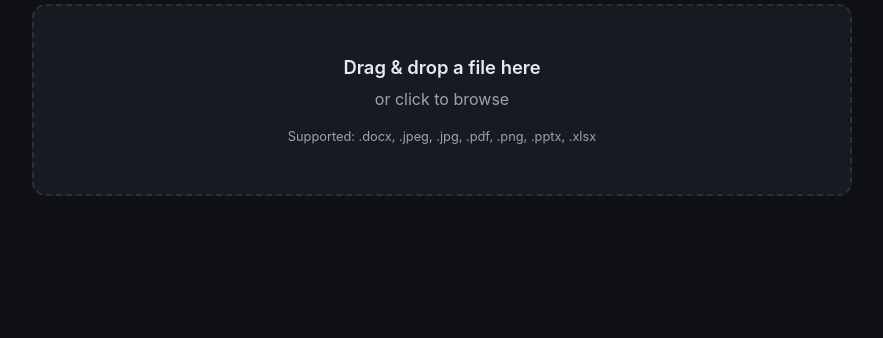
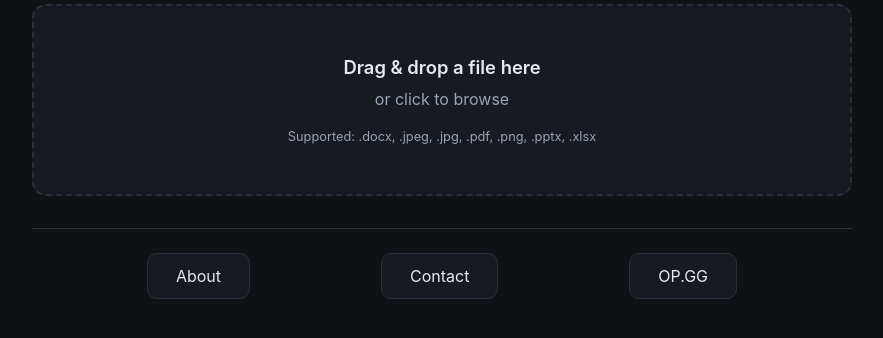
Before and after one commit to chrisjym/pydown, a Flask app: page / in a window 1280 px wide. Shown: the part 164-502 px from the top of the page, without its empty margins (198-1081 px from the left). Run offline with Flask 3, Linux system fonts and the light colour scheme; parts of the project's set-up code (start-up, migrations or seed data) failed here and were passed over; some libraries are stand-ins or nearby versions.

Commit message:
Added FAQ buttons

```diff
--- a/pydown/web/static/style.css
+++ b/pydown/web/static/style.css
@@ -9,11 +9,14 @@
   --error: #ff6b6b;
 }
 
-* { box-sizing: border-box; }
+* {
+  box-sizing: border-box;
+}
 
 body {
   margin: 0;
-  font-family: -apple-system, BlinkMacSystemFont, "Segoe UI", Roboto, sans-serif;
+  font-family:
+    -apple-system, BlinkMacSystemFont, "Segoe UI", Roboto, sans-serif;
   background: var(--bg);
   color: var(--text);
   line-height: 1.5;
@@ -25,9 +28,54 @@ body {
   padding: 3rem 1.25rem 4rem;
 }
 
-header { text-align: center; margin-bottom: 2rem; }
-h1 { margin: 0; font-size: 2.4rem; letter-spacing: -0.02em; }
-.subtitle { margin: 0.4rem 0 0; color: var(--muted); }
+header {
+  text-align: center;
+  margin-bottom: 2rem;
+}
+h1 {
+  margin: 0;
+  font-size: 2.4rem;
+  letter-spacing: -0.02em;
+}
+.subtitle {
+  margin: 0.4rem 0 0;
+  color: var(--muted);
+}
+
+.faq {
+  display: flex;
+  justify-content: space-evenly;
+  align-items: center;
+  gap: 1rem;
+  margin-top: 1.5rem;
+}
+.faq button {
+  padding: 0.75rem 1.75rem;
+  font-size: 1rem;
+  font-family: inherit;
+  color: var(--text);
+  background: var(--panel);
+  border: 1px solid var(--border);
+  border-radius: 10px;
+  cursor: pointer;
+  transition:
+    border-color 0.15s,
+    color 0.15s,
+    background 0.15s;
+}
+.faq button:hover,
+.faq button:focus-visible {
+  border-color: var(--accent);
+  color: var(--accent);
+  background: var(--accent-soft);
+  outline: none;
+}
+
+hr {
+  border: none;
+  border-top: 1px solid var(--border);
+  margin: 2rem 0 0;
+}
 
 /* Drop zone */
 .dropzone {
@@ -38,27 +86,56 @@ h1 { margin: 0; font-size: 2.4rem; letter-spacing: -0.02em; }
   padding: 3rem 1.5rem;
   text-align: center;
   cursor: pointer;
-  transition: border-color 0.15s, background 0.15s;
+  transition:
+    border-color 0.15s,
+    background 0.15s;
 }
 .dropzone:hover,
-.dropzone:focus-visible { border-color: var(--accent); outline: none; }
+.dropzone:focus-visible {
+  border-color: var(--accent);
+  outline: none;
+}
 .dropzone.dragover {
   border-color: var(--accent);
   background: var(--accent-soft);
 }
-.dropzone-title { margin: 0; font-size: 1.15rem; font-weight: 600; }
-.dropzone-hint { margin: 0.35rem 0 0; color: var(--muted); }
-.dropzone-formats { margin: 1rem 0 0; font-size: 0.8rem; color: var(--muted); }
-.file-input { display: none; }
+.dropzone-title {
+  margin: 0;
+  font-size: 1.15rem;
+  font-weight: 600;
+}
+.dropzone-hint {
+  margin: 0.35rem 0 0;
+  color: var(--muted);
+}
+.dropzone-formats {
+  margin: 1rem 0 0;
+  font-size: 0.8rem;
+  color: var(--muted);
+}
+.file-input {
+  display: none;
+}
 
 /* Status messages */
-.status, .success, .error {
+.status,
+.success,
+.error {
   margin-top: 1.25rem;
   padding: 0.75rem 1rem;
   border-radius: 10px;
   font-size: 0.95rem;
   text-align: center;
 }
-.status { background: var(--panel); color: var(--muted); }
-.success { background: rgba(110, 231, 168, 0.12); color: #6ee7a8; }
-.error { background: rgba(255, 107, 107, 0.12); color: var(--error); }
+.status {
+  background: var(--panel);
+  color: var(--muted);
+}
+.success {
+  background: rgba(110, 231, 168, 0.12);
+  color: #6ee7a8;
+}
+.error {
+  background: rgba(255, 107, 107, 0.12);
+  color: var(--error);
+}
--- a/pydown/web/templates/index.html
+++ b/pydown/web/templates/index.html
@@ -1,10 +1,13 @@
-<!DOCTYPE html>
+<!doctype html>
 <html lang="en">
   <head>
-  <meta charset="utf-8">
-  <meta name="viewport" content="width=device-width, initial-scale=1">
+    <meta charset="utf-8" />
+    <meta name="viewport" content="width=device-width, initial-scale=1" />
     <title>pydown — file to Markdown</title>
-  <link rel="stylesheet" href="{{ url_for('static', filename='style.css') }}">
+    <link
+      rel="stylesheet"
+      href="{{ url_for('static', filename='style.css') }}"
+    />
   </head>
   <body>
     <main class="container">
@@ -13,20 +16,37 @@
         <p class="subtitle">Drop a file — a Markdown file downloads.</p>
       </header>
 
-    <div id="dropzone" class="dropzone" tabindex="0" role="button"
-         aria-label="Drop a file or click to browse">
+      <div
+        id="dropzone"
+        class="dropzone"
+        tabindex="0"
+        role="button"
+        aria-label="Drop a file or click to browse"
+      >
         <div class="dropzone-inner">
           <p class="dropzone-title">Drag &amp; drop a file here</p>
           <p class="dropzone-hint">or click to browse</p>
-        <p class="dropzone-formats">Supported: {{ extensions | join(', ') }}</p>
+          <p class="dropzone-formats">
+            Supported: {{ extensions | join(', ') }}
+          </p>
         </div>
-      <input type="file" id="fileInput" class="file-input"
-             accept="{{ extensions | join(',') }}">
+        <input
+          type="file"
+          id="fileInput"
+          class="file-input"
+          accept="{{ extensions | join(',') }}"
+        />
       </div>
 
       <div id="status" class="status" hidden></div>
       <div id="success" class="success" hidden></div>
       <div id="error" class="error" hidden></div>
+
+      <hr />
+
+      <div class="faq">
+        <button>About</button> <button>Contact</button> <button>OP.GG</button>
+      </div>
     </main>
 
     <script src="{{ url_for('static', filename='app.js') }}"></script>
```
Lines whose indentation alone changed are shown as unchanged.
